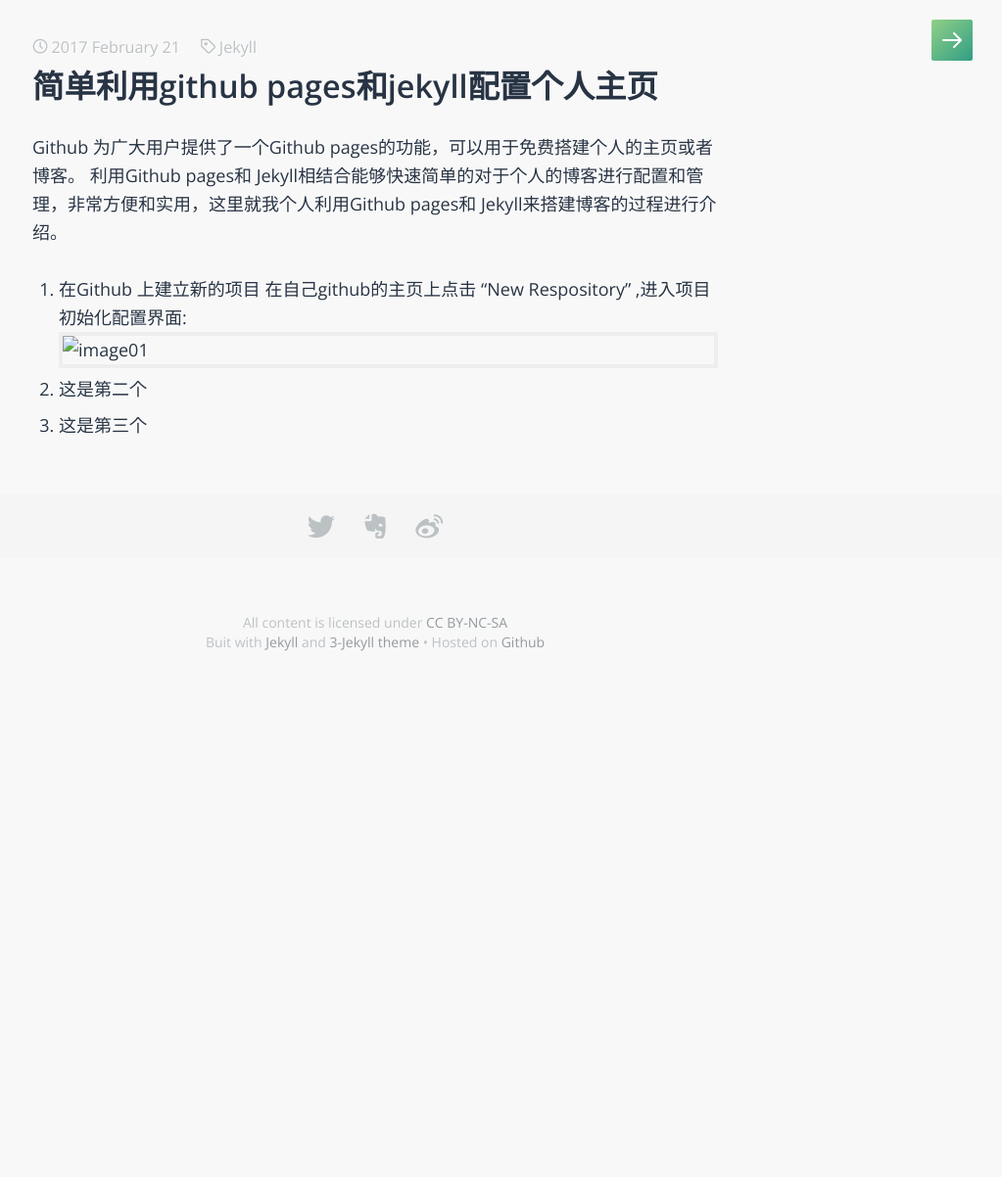
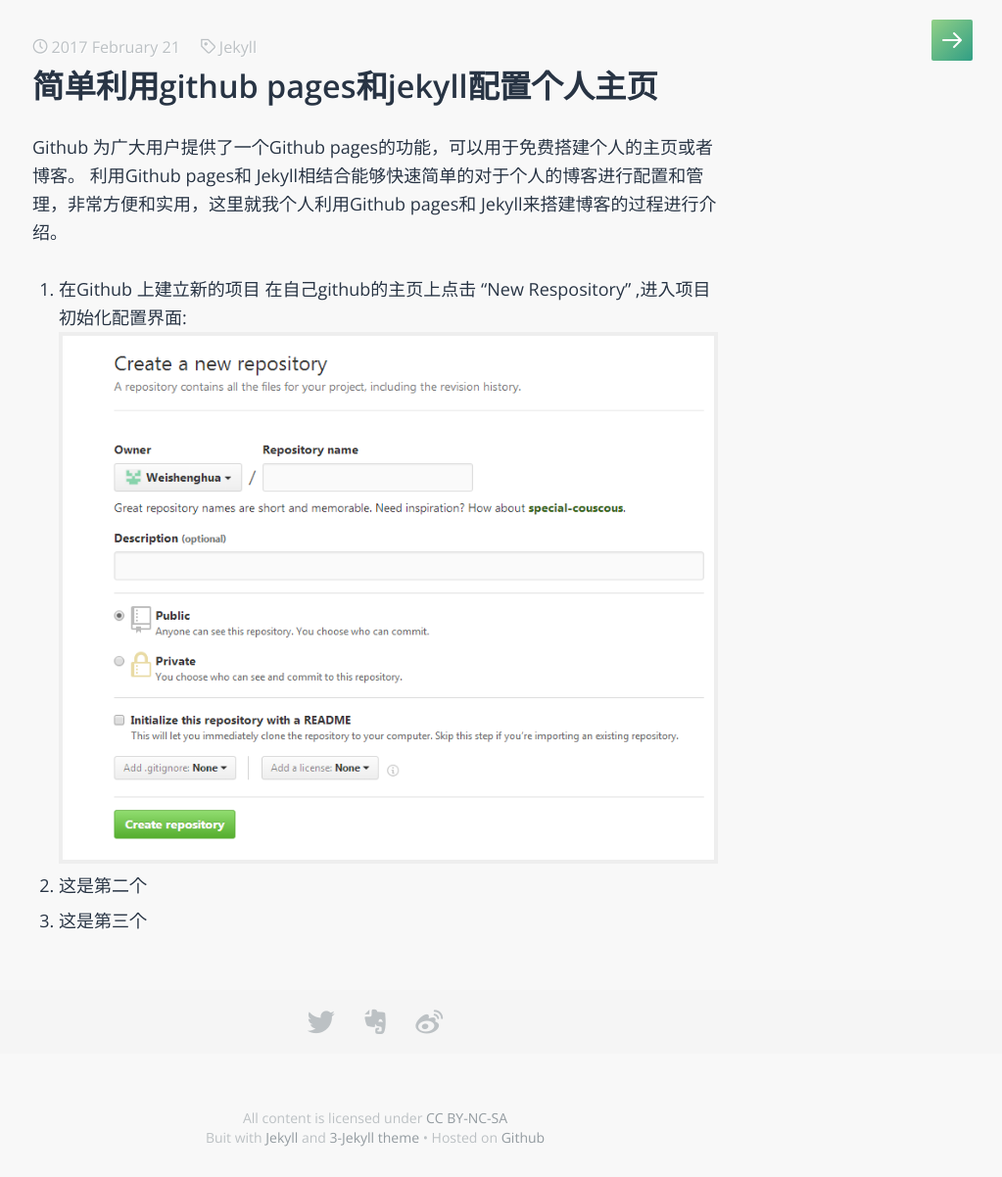
Before and after one commit to Weishenghua/Weishenghua.github.io, a Jekyll site: the page built from _posts/2017-02-21-build-blog-with-github-and-jekyll.markdown, in a window 1280 px wide. Shown: the whole page at 98% size, without its empty margins (257-1280 px from the left). Built offline with Jekyll 4.4.1, drawn with Linux system fonts in a browser that asks for light colours; some web fonts are replaced.

Commit message:
Update 2017-02-21-build-blog-with-github-and-jekyll.markdown

```diff
--- a/_posts/2017-02-21-build-blog-with-github-and-jekyll.markdown
+++ b/_posts/2017-02-21-build-blog-with-github-and-jekyll.markdown
@@ -10,6 +10,6 @@
 
  1. 在Github 上建立新的项目
  在自己github的主页上点击 "New Respository" ,进入项目初始化配置界面:
- ![image01](assets/img/github_create_respositoty.png)
+ ![image01](/assets/img/github_create_respositoty.png)
  1. 这是第二个
  1. 这是第三个
```
